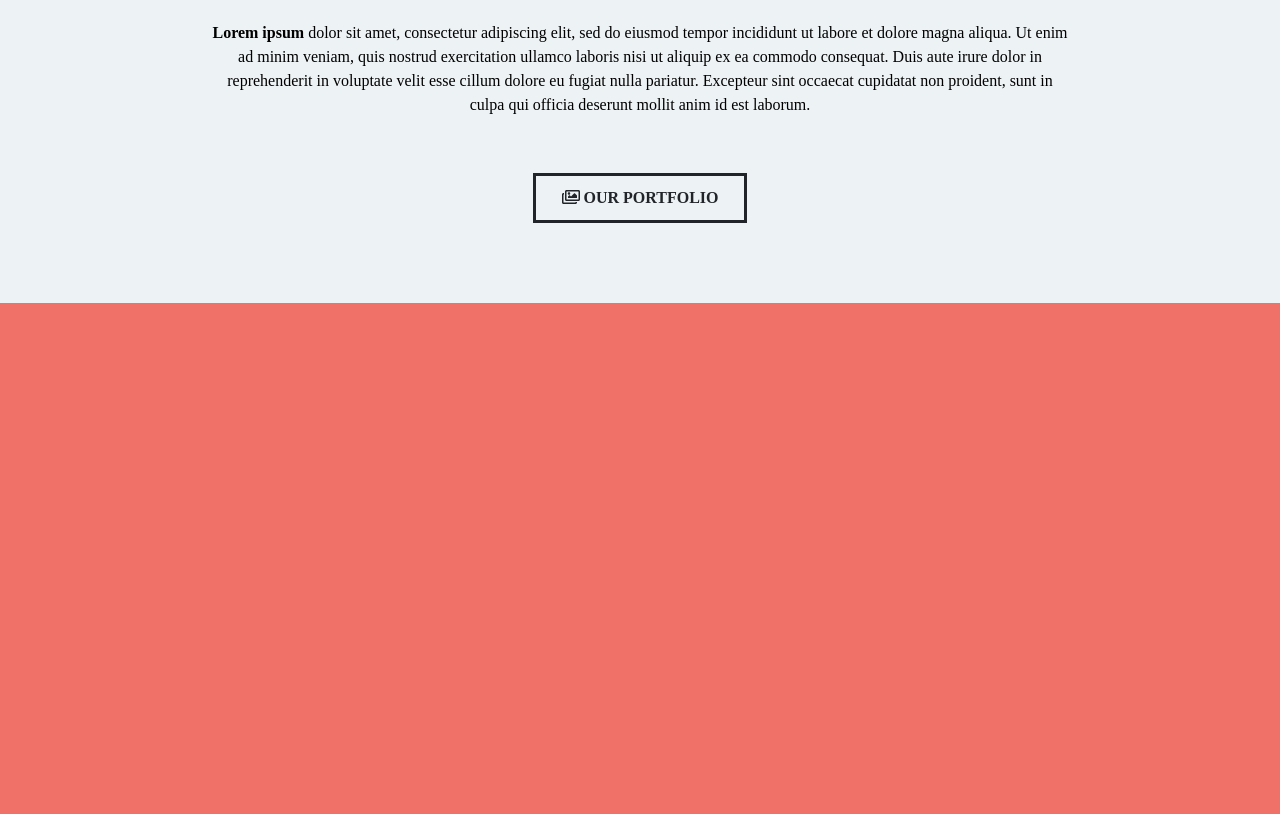
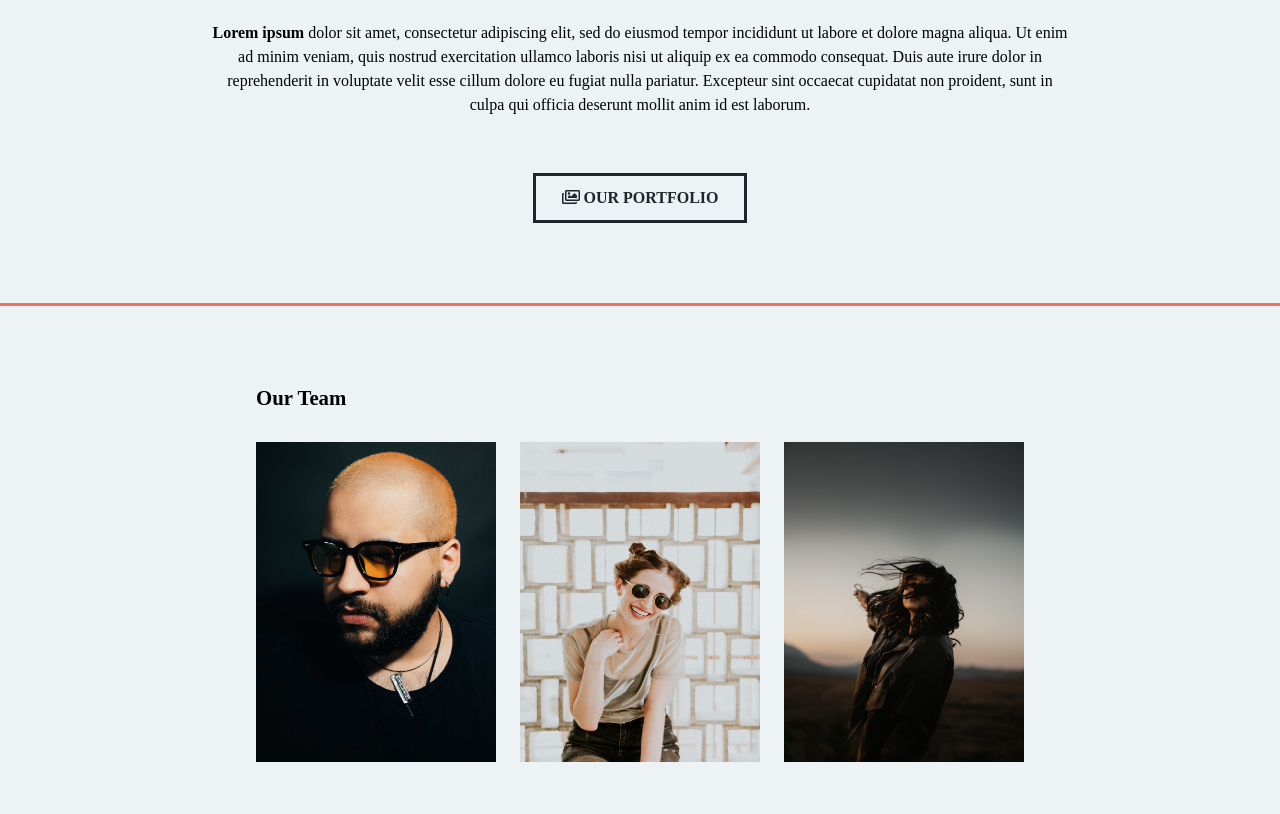
Before and after one commit to Nabucodono5or/page-html-one, a website built with webpack: page src/template.html in a window 1280 px wide. Shown: the part 1023-1837 px from the top of the page. Before the commit the page ends 1326 px from the top, so only its background shows below. Built offline with nearby package versions, Linux system fonts and the light colour scheme.

Commit message:
inserido team box

```diff
--- a/src/master.css
+++ b/src/master.css
@@ -125,3 +125,50 @@ h2.bottom-text {
   font-size: 1rem;
   margin: 0rem 0.8rem 0rem;
 }
+
+div.team-container {
+  background-color: #edf2f4;
+  margin-top: 0.2rem;
+  padding: 3rem 16rem;
+  display: flex;
+  flex-direction: column;
+
+}
+
+div.text-box {
+  padding: 2rem 0rem;
+}
+
+h2.text-team {
+  font-size: 1.3rem;
+}
+
+div.team-box {
+  display: flex;
+  flex-direction: row;
+  justify-content: space-between;
+}
+
+div.team-member {
+
+}
+
+img.team-photo {
+  width: 15rem;
+  height: 20rem;
+}
+
+div.text-member {
+}
+
+div.subtext-member {
+
+}
+
+h3.sub-text-team {
+
+}
+
+div.social-media {
+
+}
--- a/src/template.html
+++ b/src/template.html
@@ -86,5 +86,69 @@
         </div>
       </div>
     </div>
+
+    <div class="team-container">
+
+      <div class="text-box">
+        <h2 class="text-team">
+          Our Team
+        </h2>
+      </div>
+
+      <div class="team-box">
+        <div class="team-member">
+          <!-- Photo by <a href="https://unsplash.com/@andreusphoto?utm_source=unsplash&utm_medium=referral&utm_content=creditCopyText">Andrés Rodríguez</a> on <a href="https://unsplash.com/t/people?utm_source=unsplash&utm_medium=referral&utm_content=creditCopyText">Unsplash</a> -->
+
+          <img src="../src/resources/andres-rodriguez-bbkVTvf0eQY-unsplash-min.jpg" alt="" class="team-photo">
+
+          <div class="text-member">
+            <h2 class="text-team"></h2>
+          </div>
+
+          <div class="subtext-member">
+            <h3 class="subtext-team"></h3>
+          </div>
+
+          <div class="social-member">
+          </div>
+        </div>
+
+        <div class="team-member">
+          <!-- Photo by <a href="https://unsplash.com/@brookecagle?utm_source=unsplash&utm_medium=referral&utm_content=creditCopyText">Brooke Cagle</a> on <a href="https://unsplash.com/t/people?utm_source=unsplash&utm_medium=referral&utm_content=creditCopyText">Unsplash</a> -->
+
+          <img src="../src/resources/brooke-cagle-4kpbuido4oA-unsplash-min.jpg" alt="" class="team-photo">
+
+          <div class="text-member">
+            <h2 class="text-team"></h2>
+          </div>
+
+          <div class="subtext-member">
+            <h3 class="subtext-team"></h3>
+          </div>
+
+          <div class="social-member">
+          </div>
+        </div>
+
+        <div class="team-member">
+          <!-- Photo by <a href="https://unsplash.com/@aranprime?utm_source=unsplash&utm_medium=referral&utm_content=creditCopyText">aranprime</a> on <a href="https://unsplash.com/t/people?utm_source=unsplash&utm_medium=referral&utm_content=creditCopyText">Unsplash</a> -->
+
+          <img src="../src/resources/aranprime-ghWB84TETPU-unsplash-min.jpg" alt="" class="team-photo">
+
+          <div class="text-member">
+            <h2 class="text-team"></h2>
+          </div>
+
+          <div class="subtext-member">
+            <h3 class="subtext-team"></h3>
+          </div>
+
+          <div class="social-member">
+          </div>
+        </div>
+
+      </div>
+    </div>
+
   </body>
 </html>
```
Also changed, not shown: src/resources/andres-rodriguez-bbkVTvf0eQY-unsplash-min.jpg (added), src/resources/aranprime-ghWB84TETPU-unsplash-min.jpg (added), src/resources/brooke-cagle-4kpbuido4oA-unsplash-min.jpg (added).
